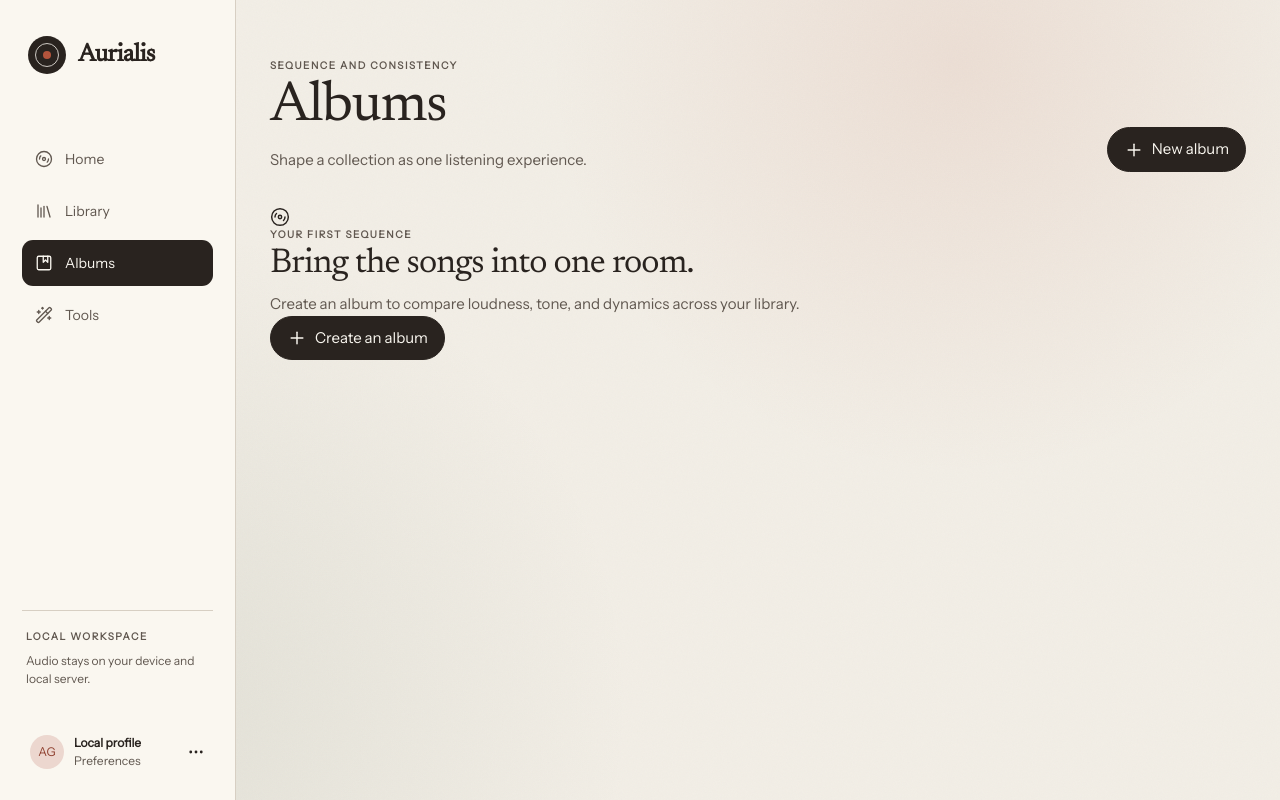
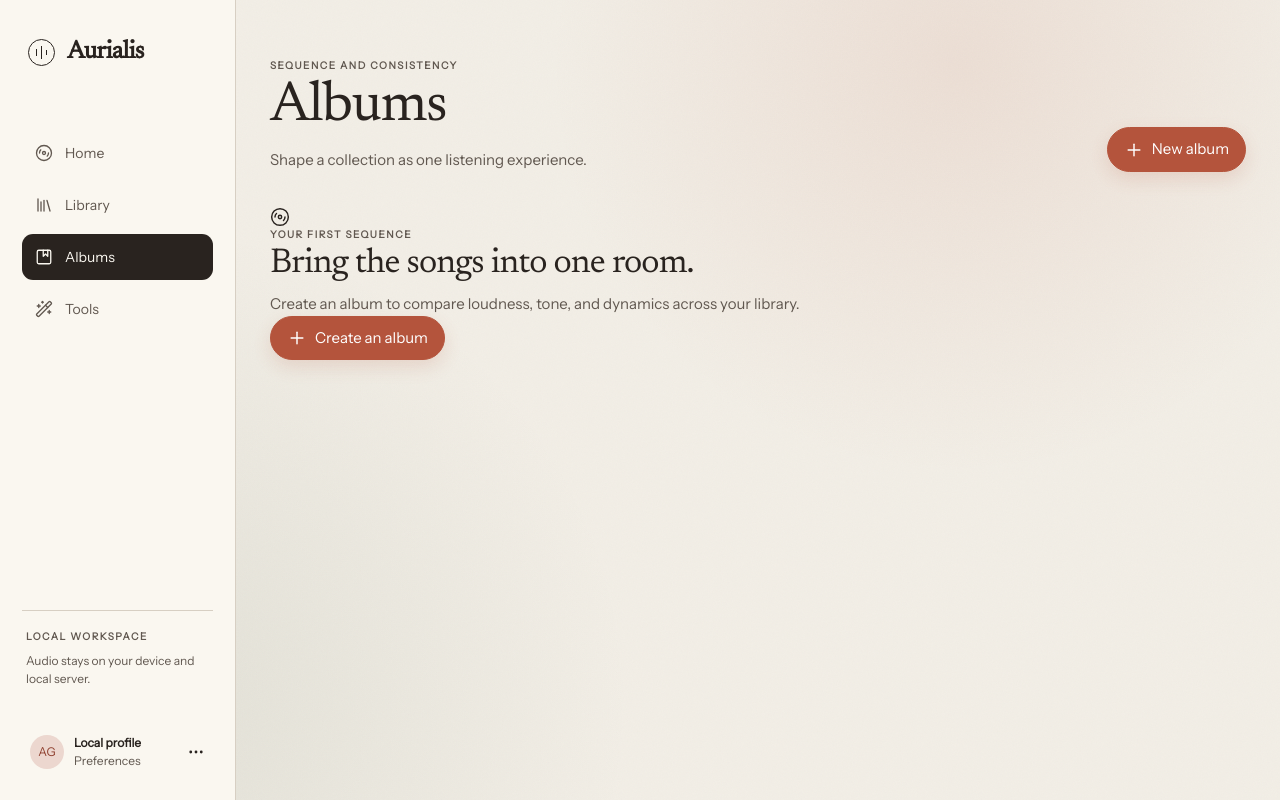
Before and after one commit to yegamble/aurialis-WASM, a Next.js app: page /albums in a window 1280 px wide. Built offline with nearby package versions, Linux system fonts and the light colour scheme.

Commit message:
fix(ui): restore canonical editorial identity and metric strip

```diff
--- a/src/app/globals.css
+++ b/src/app/globals.css
@@ -1,4 +1,14 @@
 @import "tailwindcss";
+
+@theme {
+  --font-display: "Newsreader", Georgia, serif;
+  --font-sans: "Instrument Sans", Arial, sans-serif;
+  --color-canvas: #f2eee6;
+  --color-paper: #faf7f0;
+  --color-ink: #29231f;
+  --color-clay: #b4543c;
+  --color-moss: #596c52;
+}
 
 :root {
   color-scheme: light;
@@ -133,30 +143,38 @@ button {
 }
 
 .brand-mark {
-  width: 38px;
-  height: 38px;
-  border-radius: 50%;
-  background: var(--ink);
+  width: 27px;
+  height: 27px;
   position: relative;
   display: grid;
   place-items: center;
   flex-shrink: 0;
-}
-
-.brand-mark::before {
+  border: 1px solid var(--ink);
+  border-radius: 50%;
+}
+
+.brand-mark::before,
+.brand-mark::after,
+.brand-mark span {
   content: "";
   position: absolute;
-  inset: 7px;
-  border-radius: 50%;
-  border: 1px solid var(--paper);
-  opacity: 0.78;
+  display: block;
+  width: 1px;
+  background: var(--ink);
+}
+
+.brand-mark::before {
+  height: 7px;
+  transform: translateX(-5px);
 }
 
 .brand-mark span {
-  width: 8px;
-  height: 8px;
-  border-radius: 50%;
-  background: var(--clay);
+  height: 13px;
+}
+
+.brand-mark::after {
+  height: 5px;
+  transform: translateX(5px);
 }
 
 .brand strong {
@@ -317,9 +335,10 @@ p {
 }
 
 .button--primary {
-  background: var(--ink);
-  border-color: var(--ink);
-  color: var(--paper);
+  background: var(--clay);
+  border-color: var(--clay);
+  color: #ffffff;
+  box-shadow: 0 7px 18px rgba(180, 84, 60, 0.16);
 }
 
 .button--primary:hover:not(:disabled) {
@@ -2326,7 +2345,8 @@ input[type="range"] {
   min-width: 0;
 }
 .workspace-track h1 {
-  font-size: 27px;
+  font: 600 14px/1.2 var(--sans);
+  letter-spacing: 0;
   overflow-wrap: anywhere;
 }
 .workspace-track p {
@@ -2531,7 +2551,7 @@ input[type="range"] {
     padding-inline: 12px;
   }
   .workspace-track h1 {
-    font-size: 22px;
+    font-size: 14px;
   }
   .metric-strip {
     grid-template-columns: repeat(2, minmax(0, 1fr));
@@ -2546,12 +2566,19 @@ input[type="range"] {
     padding: 22px 18px;
   }
 }
+.metric-strip {
+  gap: 0;
+  border-top: 1px solid var(--line-dark);
+  border-bottom: 1px solid var(--line-dark);
+}
 .metric-strip > div {
   min-width: 0;
-  padding: 14px;
-  border: 1px solid var(--line);
-  border-radius: 14px;
-  background: var(--paper);
+  min-height: 92px;
+  padding: 17px 14px;
+  border-right: 1px solid var(--line);
+}
+.metric-strip > div:last-child {
+  border-right: 0;
 }
 .metric-strip > div > span,
 .metric-strip small {
@@ -2559,11 +2586,25 @@ input[type="range"] {
   font-size: 10px;
   color: var(--ink-soft);
 }
+.metric-strip > div > span {
+  text-transform: uppercase;
+  letter-spacing: 0.08em;
+}
 .metric-strip strong {
-  display: block;
-  margin-block: 8px;
-  font: 500 28px/1 var(--serif);
+  display: inline-block;
+  margin-top: 10px;
+  font: 500 27px/1 var(--serif);
   font-variant-numeric: tabular-nums;
+}
+.metric-strip small {
+  display: inline;
+  margin-left: 5px;
+}
+@media (max-width: 767px) {
+  .metric-strip {
+    grid-template-columns: repeat(5, minmax(100px, 1fr));
+    overflow-x: auto;
+  }
 }
 .library-tools {
   display: flex;
```
